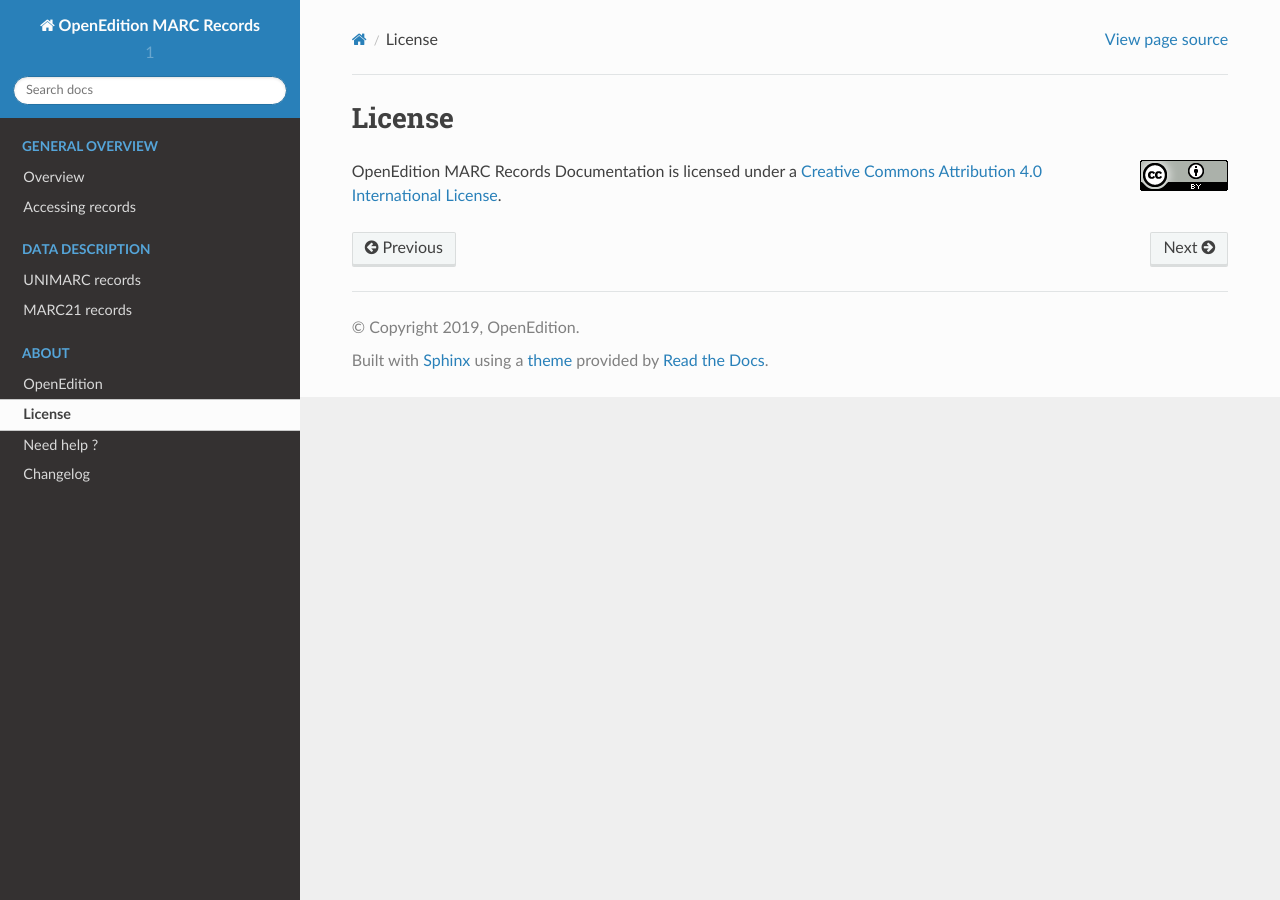
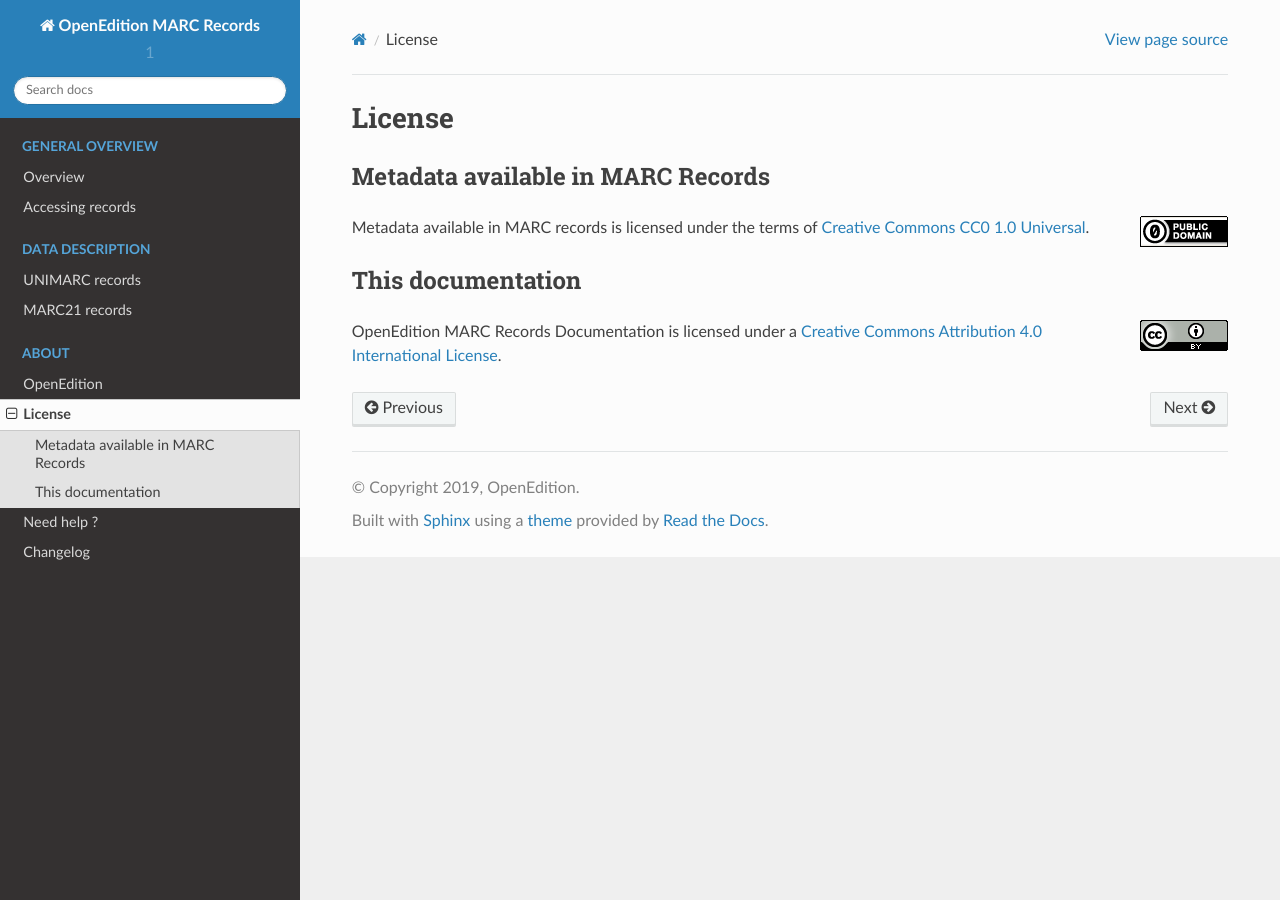
Before and after one commit to OpenEdition/marc-openedition, a Sphinx documentation site: the page built from docs/source/license.rst, in a window 1280 px wide. Built offline with Sphinx 7.4.7 and the Read the Docs theme 2.0.0, drawn with Linux system fonts in a browser that asks for light colours.

Commit message:
licence CC0

```diff
--- a/docs/source/license.rst
+++ b/docs/source/license.rst
@@ -1,9 +1,24 @@
 License
 ============================================
+
+Metadata available in MARC Records
+-----------------------------------------------
+
+.. image:: _static/cc0.png
+   :align: right
+   :alt: Creative Commons CC0 1.0 Universal
+   :target: https://creativecommons.org/publicdomain/zero/1.0/
+
+Metadata available in MARC records is licensed under the terms of `Creative Commons CC0 1.0 Universal <https://creativecommons.org/publicdomain/zero/1.0/>`_.
+
+
+
+This documentation
+-----------------------------------------------
 
 .. image:: _static/ccby.png
    :align: right
    :alt: Creative Commons Attribution 4.0 International License
-   :target: http://creativecommons.org/licenses/by/4.0/
+   :target: https://creativecommons.org/licenses/by/4.0/
 
-OpenEdition MARC Records Documentation is licensed under a `Creative Commons Attribution 4.0 International License <http://creativecommons.org/licenses/by/4.0/>`_.
+OpenEdition MARC Records Documentation is licensed under a `Creative Commons Attribution 4.0 International License <https://creativecommons.org/licenses/by/4.0/>`_.
```
Also changed, not shown: docs/source/_static/cc0.png (added).
